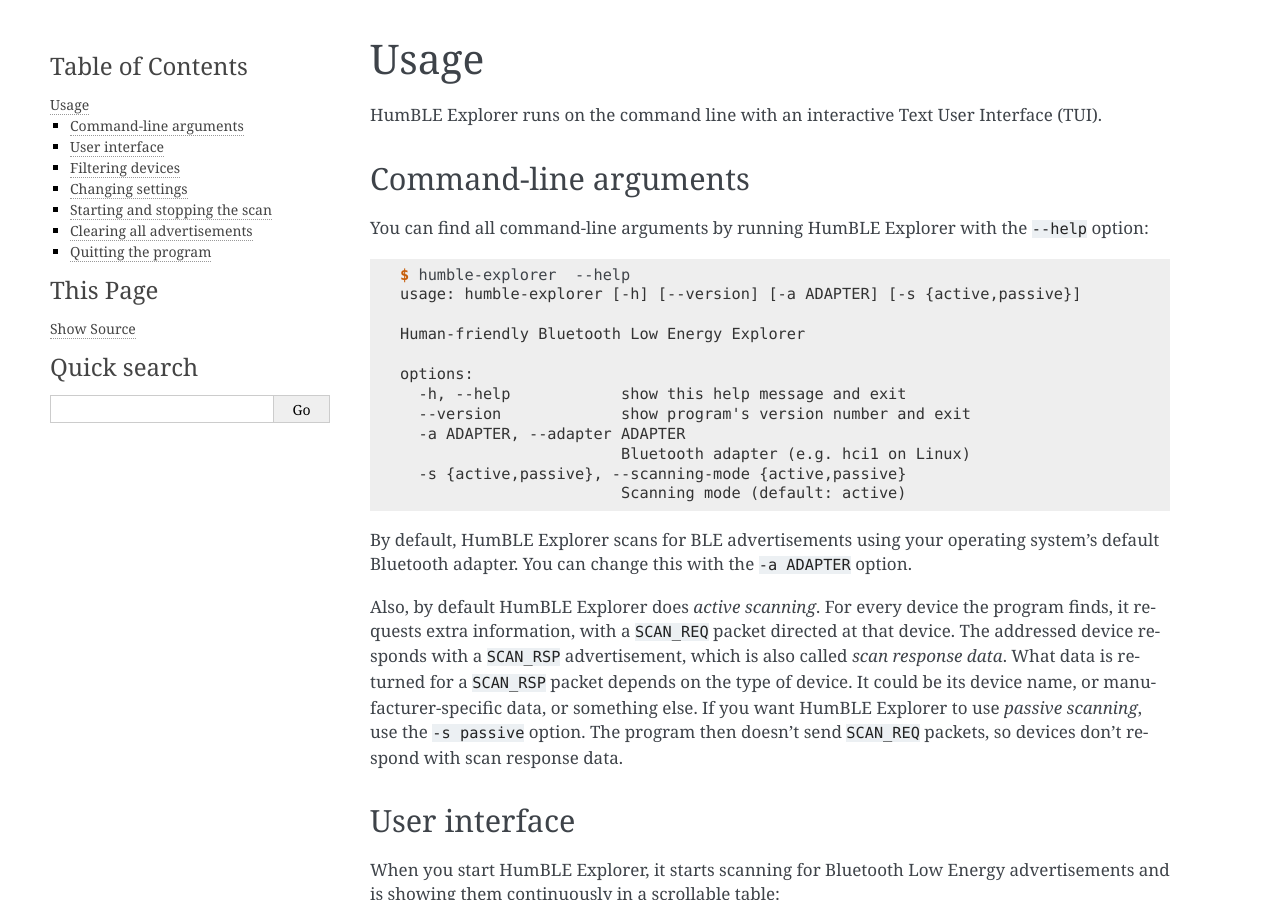
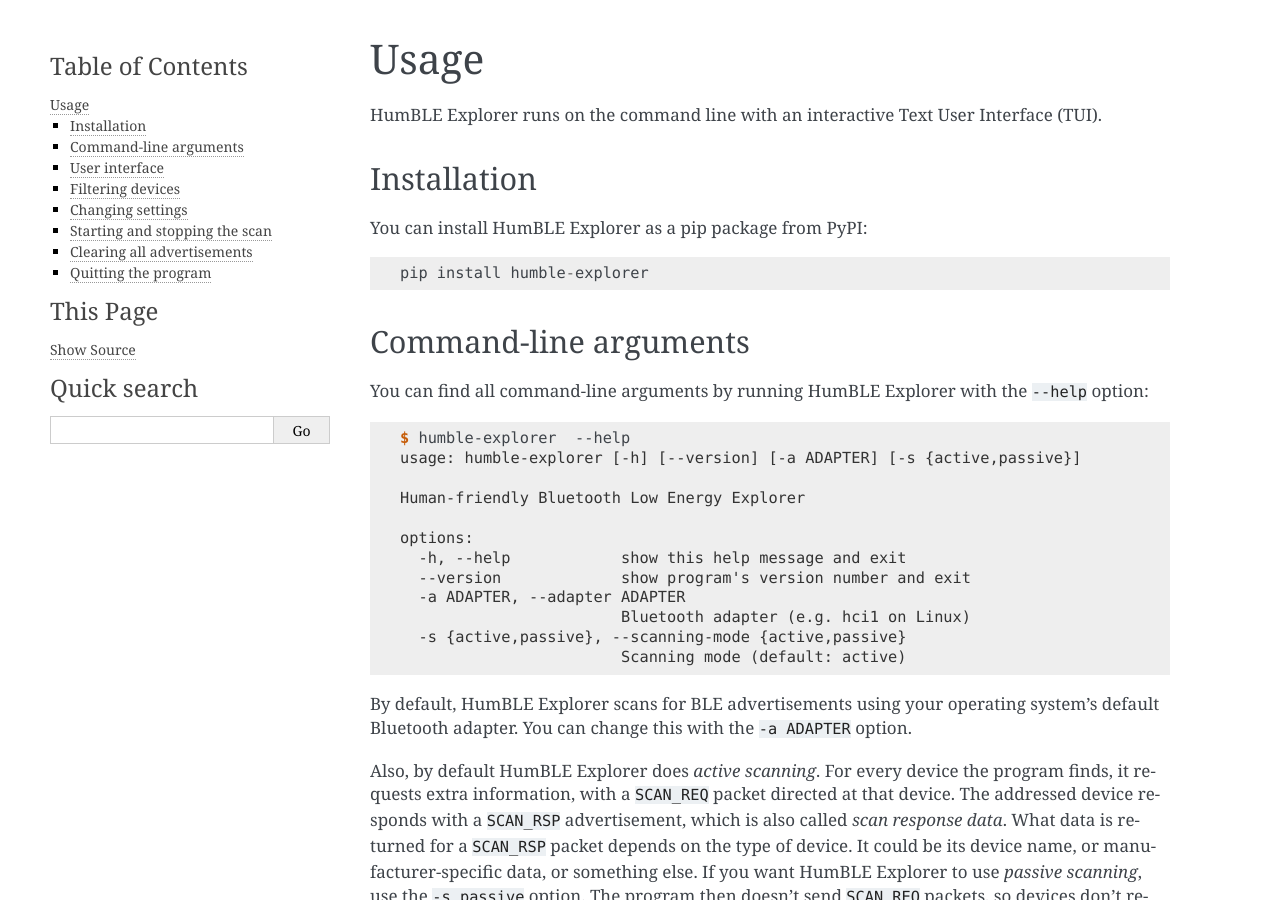
Before and after one commit to koenvervloesem/humble-explorer, a Sphinx documentation site: the page built from docs/usage.rst, in a window 1280 px wide and 900 px high. Built offline with Sphinx 7.4.7, drawn with Linux system fonts in a browser that asks for light colours.

```diff
--- a/docs/usage.rst
+++ b/docs/usage.rst
@@ -3,6 +3,13 @@ Usage
 =====
 
 HumBLE Explorer runs on the command line with an interactive Text User Interface (TUI).
+
+Installation
+------------
+
+You can install HumBLE Explorer as a pip package from PyPI::
+
+    pip install humble-explorer
 
 Command-line arguments
 ----------------------
```
Also changed, not shown: README.rst (+3 -13 lines), docs/index.rst (+11 -2 lines), docs/readme.rst (deleted, +0 -11 lines), 1 other file.
